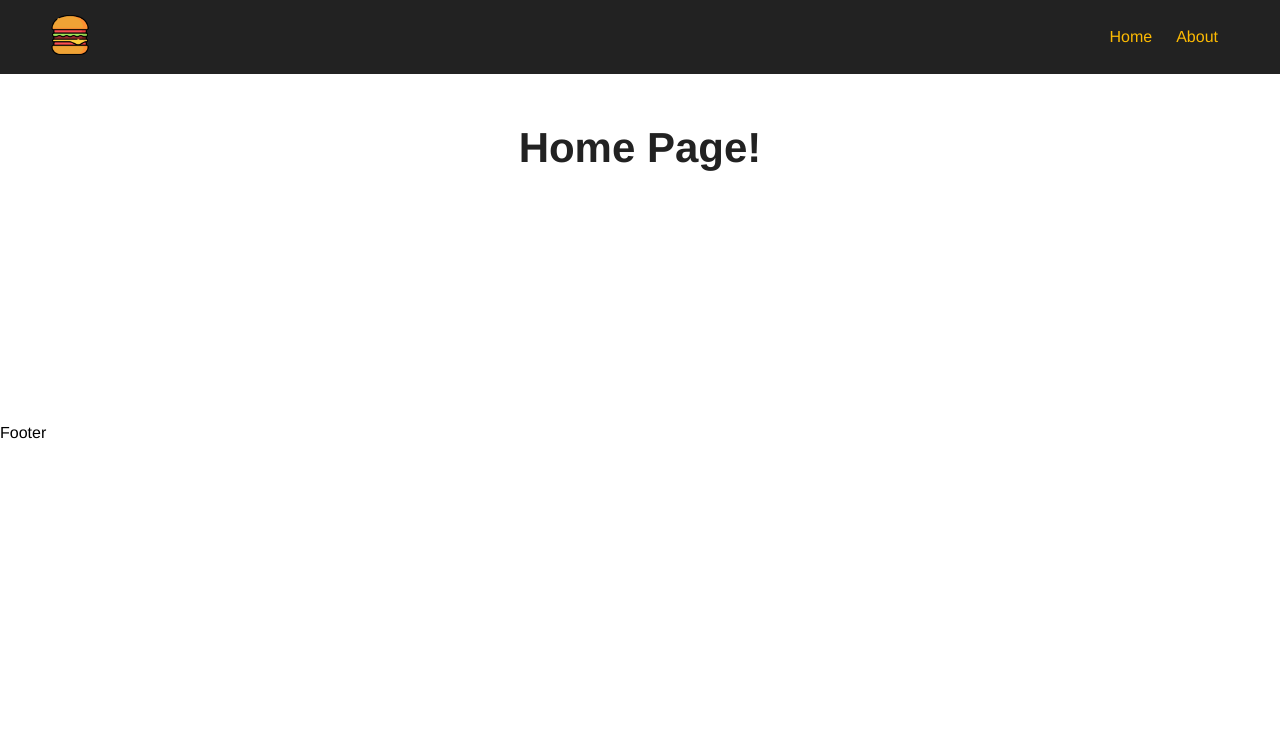
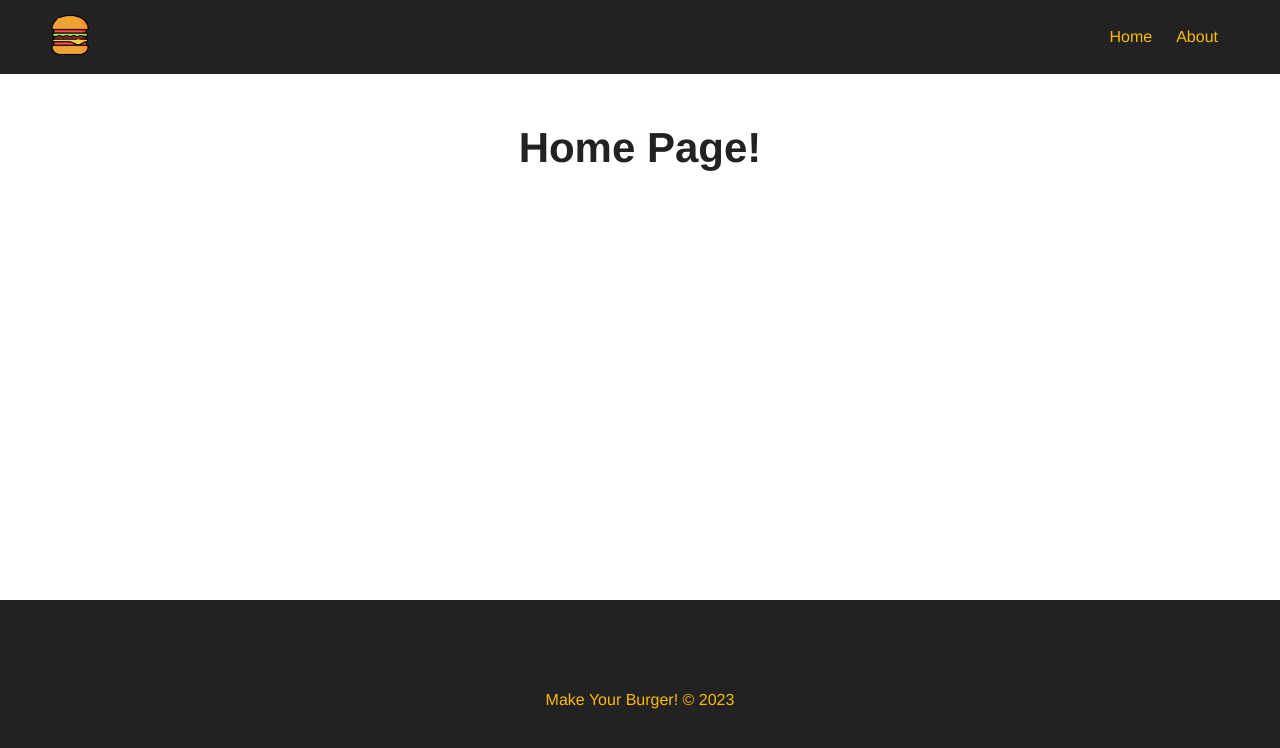
Before and after one commit to davidrogger/vue-practices, a Vue app in the folder project/make-your-burger/: page / in a window 1280 px wide. Shown: the top 748 px of the page. Built offline with nearby package versions, Linux system fonts and the light colour scheme.

Commit message:
STYLE: Footer component

```diff
--- a/project/make-your-burger/src/App.vue
+++ b/project/make-your-burger/src/App.vue
@@ -18,7 +18,7 @@
 </script>
 
 <template>
-  <div>
+  <div class="main-container">
     <Navbar
       :navLogoImg="navLogoImg"
       :navDescriptionImg="navDescriptionImg"
@@ -38,11 +38,16 @@
   }
 
   .main-container {
+    position: relative;
+    min-height: 100vh;
+  }
+
+  .page-container {
     margin: 50px;
     min-height: 250px;
   }
 
-  .main-container h1 {
+  .page-container h1 {
     text-align: center;
     font-size: 42px;
     margin-bottom: 30px;
--- a/project/make-your-burger/src/components/Footer.vue
+++ b/project/make-your-burger/src/components/Footer.vue
@@ -6,6 +6,22 @@
 
 <template>
   <footer>
-    Footer
+    <span>Make Your Burger! &copy; 2023</span>
   </footer>
 </template>
+
+<style scoped>
+
+  footer {
+    align-items: center;
+    background: #222;
+    color: #FCBA03;
+    display: flex;
+    justify-content: center;
+    height: 200px;
+    bottom: 0;
+    position: absolute;
+    width: 100%;
+  }
+
+</style>
--- a/project/make-your-burger/src/views/HomeView.vue
+++ b/project/make-your-burger/src/views/HomeView.vue
@@ -1,5 +1,5 @@
 <template>
-  <main class="main-container">
+  <main class="page-container">
     <h1>Home Page!</h1>
   </main>
 </template>
--- a/project/make-your-burger/src/views/OrdersView.vue
+++ b/project/make-your-burger/src/views/OrdersView.vue
@@ -1,5 +1,5 @@
 <template>
-  <main class="main-container">
+  <main class="page-container">
     <h1>Order Page</h1>
   </main>
 </template>
```
